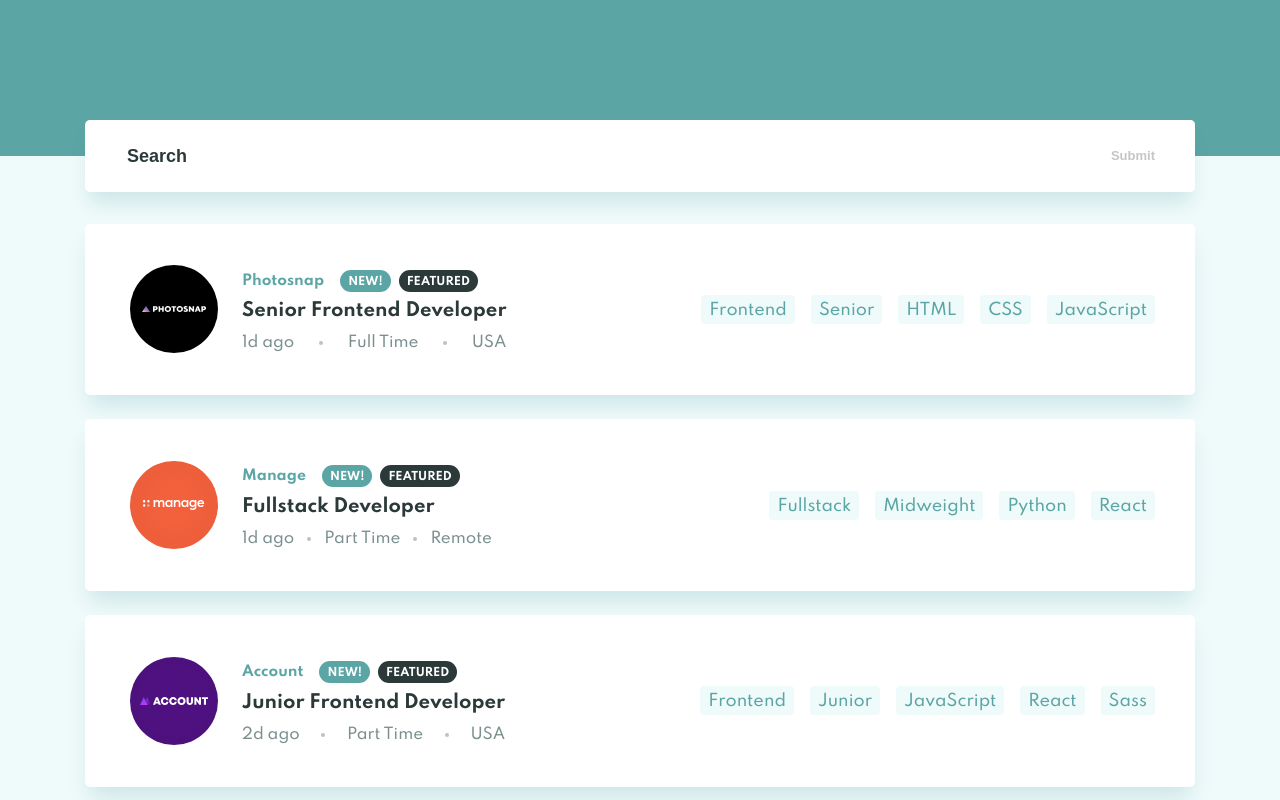
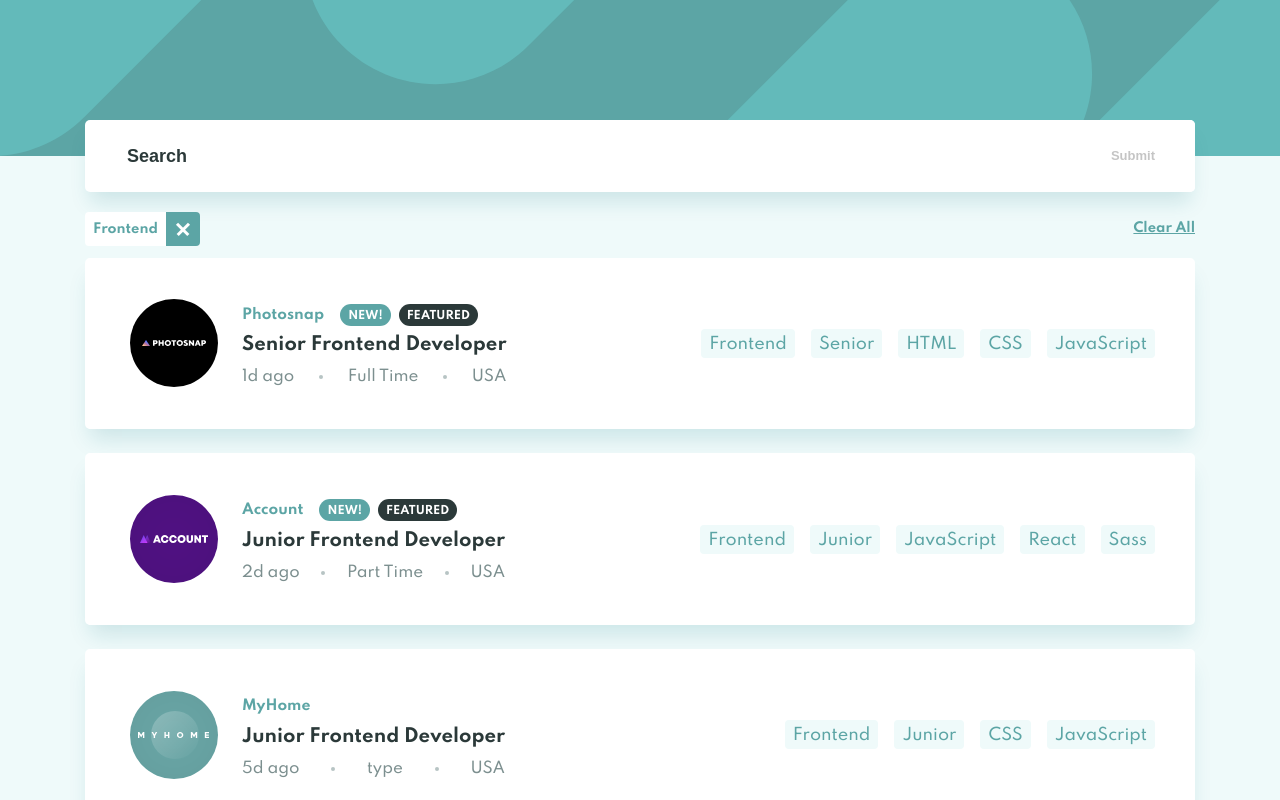
Before and after one commit to mishaszu/react-app-example, a React (Vite) app: page / in a window 1280 px wide. Shown: the top 800 px of the page. Built offline with nearby package versions, Linux system fonts and the light colour scheme.

Commit message:
Implement search logic

```diff
--- a/src/App.tsx
+++ b/src/App.tsx
@@ -3,12 +3,11 @@
 import Banner from './components/Banner'
 import SearchBar from './components/SearchBar'
 import JobCard, {JobOffer} from './components/JobCard'
+import {SearchedTags} from './components/SearchedTags'
 import data from './data'
 
 function App() {
-  console.log(data)
-
-  const [searchValue, setSearchValue] = useState("");
+  const [searchTagsValues, setSearchTagsValue] = useState(["Frontend"]);
 
   const jobs: JobOffer[] = useMemo(() => data.map(o => ({
     ...o,
@@ -17,18 +16,46 @@
 
   const onSubmit = (e: any) => {
     e.preventDefault();
-    setSearchValue(e.target.search.value);
+    const searchText = e.target.search.value;
+    if (
+      searchText.length > 0
+      && searchTagsValues.every(v =>
+        v.trim().toLowerCase() !== searchText.trim().toLowerCase()
+      )
+    ) {
+      setSearchTagsValue(old => old.concat(searchText));
+    }
     e.target.reset();
   };
+
+  const clearTag = (tag: string) => {
+    setSearchTagsValue(old => old.filter(t => t !== tag));
+  }
+
+  const clearAllTags = () => {
+    setSearchTagsValue([]);
+  }
+
+  const searchFilter = (job: JobOffer) => {
+    if (searchTagsValues.length > 0) {
+      return searchTagsValues.every(searchTag => [job.role, job.level, ...job.tags].some(
+        t =>
+          t.toLowerCase() === searchTag.toLowerCase()
+      ))
+    } else {
+      return true;
+    }
+  }
 
   return (
     <div className="App">
       <Banner />
       <div className="app-content">
-        <SearchBar value={searchValue} onSubmit={onSubmit} />
+        <SearchBar onSubmit={onSubmit} />
+        <SearchedTags tags={searchTagsValues} clearTag={clearTag} clearAllTags={clearAllTags} />
         <div className="searched-tabs"></div>
         {
-          jobs.map(d =>
+          jobs.filter(searchFilter).map(d =>
             <JobCard key={d.id} jobOffer={d} />
           )
         }
--- a/src/components/Banner.scss
+++ b/src/components/Banner.scss
@@ -2,13 +2,16 @@
 
 .banner {
   background-color: var(--green-dark);
+  background-image: url("/assets/top-background-mobile.svg");
   position: absolute;
   top: 0px;
   width: 100%;
   height: var(--banner-height-mobile);
   z-index: 0;
+  overflow: hidden;
 
   @media screen and (min-width: 641px) {
     height: var(--banner-height-desktop);
+    background-image: url("/assets/top-background-desktop.svg");
   };
 }
--- a/src/components/Banner.tsx
+++ b/src/components/Banner.tsx
@@ -1,5 +1,6 @@
 import './Banner.scss'
 
-export default function Banner () {
-return <div className="banner" />
+export default function Banner() {
+  return <div className="banner">
+  </div>
 }
--- a/src/components/SearchBar.scss
+++ b/src/components/SearchBar.scss
@@ -29,16 +29,22 @@
       margin-left: 40px;
     };
   }
-  button {
+
+  .search-bar-button {
     background-color: inherit;
     border: none;
     color: var(--gray-light-1);
+    cursor: pointer;
     font-size: 13px;
     font-weight: 700;
     line-height: 24px;
     padding: 0px 20px;
+    &:hover {
+      background-color: var(--green-light);
+    }
+
     &:active {
-      background-color: var(--green-light);
+      background-color: GhostWhite;
     }
 
     @media screen and (min-width: 641px) {
--- a/src/components/SearchBar.tsx
+++ b/src/components/SearchBar.tsx
@@ -1,15 +1,15 @@
+import {FormEventHandler} from 'react';
 import './SearchBar.scss'
 
 interface Props {
-  onSubmit: any,
-  value: string
+  onSubmit: FormEventHandler<HTMLFormElement>,
 }
 
-export default function SearchBar({onSubmit, value}: Props) {
+export default function SearchBar({onSubmit}: Props) {
   return (
-    <form className="search-bar" onSubmit={onSubmit}>
+    <form className="search-bar" onSubmit={onSubmit}  autoComplete="off">
       <input placeholder="Search" type="text" name="search" />
-      <button type="submit">Submit</button>
+      <button className="search-bar-button" type="submit">Submit</button>
     </form>
   )
 }
--- /dev/null
+++ b/src/components/SearchedTags.scss
@@ -0,0 +1,73 @@
+.searched-tags {
+  display: flex;
+  justify-content: space-between;
+  .tags {
+    display: flex;
+    flex-wrap: wrap;
+      gap: 16px;
+    .tag {
+      background-color: white;
+      border-radius: 4px;
+      overflow: hidden;
+      display: flex;
+      align-items: center;
+      p {
+        margin: 0px;
+        line-height:24px;
+        font-size: 13px;
+        font-weight: 700;
+        color: var(--green-dark);
+        padding: var(--text-padding);
+      }
+      .x-wrapper {
+        color: white;
+        padding: 9px;
+        height: 100%;
+        cursor: pointer;
+        display: flex;
+        justify-content: center;
+        align-items: center;
+
+        .x-wrapper-2 {
+          position: relative;
+          width: 16px;
+          height: 16px;
+          transform: rotate(45deg);
+        }
+
+        background-color: var(--green-dark);
+
+        &:hover {
+          background-color: var(--black-1);
+        }
+
+        .x-part1 {
+          position: absolute;
+          left: 6.5px;
+          width: 3px;
+          height: 16px;
+          background-color: white;
+        }
+
+        .x-part2 {
+          position: absolute;
+          width: 16px;
+          top: 6.5px;
+          height: 3px;
+          background-color: white;
+          transform: rotate(180deg);
+        }
+      }
+    }
+  }
+
+  .tag-clear {
+    color: var(--green-dark);
+    margin: 0px;
+    font-weight: 700;
+    font-size: 13px;
+    line-height: 32px;
+    text-decoration: underline;
+    white-space: nowrap;
+  }
+}
--- /dev/null
+++ b/src/components/SearchedTags.tsx
@@ -0,0 +1,35 @@
+import './SearchedTags.scss'
+
+export function SearchedTags(
+  {
+    tags,
+    clearTag,
+    clearAllTags
+  }:
+    {
+      tags: string[],
+      clearTag: (tag: string) => void,
+      clearAllTags(): void
+    }
+) {
+  return <div className="searched-tags">
+    <div className="tags">
+      {
+        tags.map(t =>
+          <div className="tag" key={`searched-${t}`} onClick={_ => clearTag(t)}>
+            <p>{t}</p>
+            <div className="x-wrapper">
+              <div className="x-wrapper-2">
+                <div className="x-part1" />
+                <div className="x-part2" />
+              </div>
+            </div>
+          </div>
+        )
+      }
+    </div>
+    {
+      tags.length > 0 && <p className="tag-clear" onClick={_ => clearAllTags()}>Clear All</p>
+    }
+  </div>
+}
--- a/src/index.scss
+++ b/src/index.scss
@@ -13,6 +13,7 @@
 
     --item-y-padding: 4px;
     --item-x-padding: 8px;
+    --text-padding: var(--item-y-padding) var(--item-x-padding);
 
     --base-radius: 5px;
 
```
Also changed, not shown: public/assets/top-background-desktop.svg (added), public/assets/top-background-mobile.svg (added).
